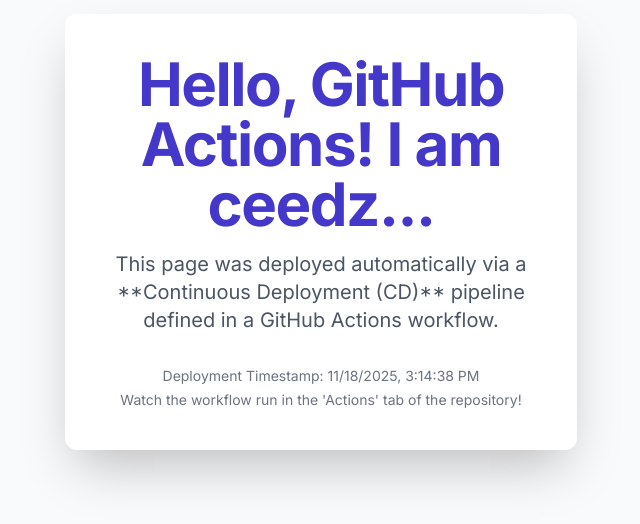
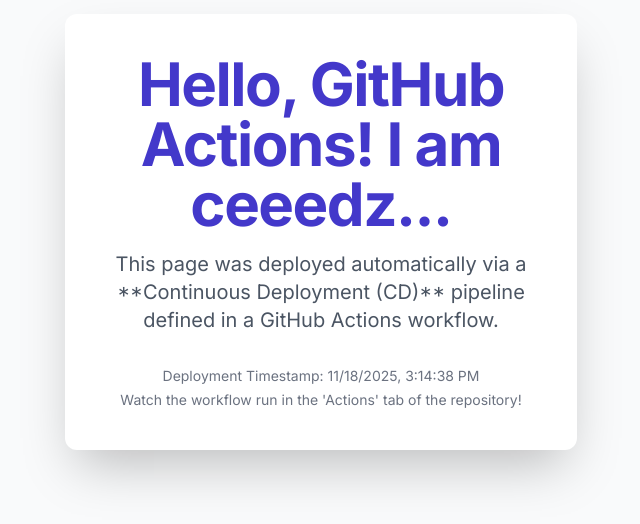
Before and after one commit to Cedrick250/gh-deployment-workflow, a plain HTML site: page index.html in a window 1280 px wide. Shown: the part 168-692 px from the top of the page, without its empty margins (319-959 px from the left). Drawn offline with nearby package versions, Linux system fonts and the light colour scheme.

Commit message:
Update index.html
change

```diff
--- a/index.html
+++ b/index.html
@@ -15,7 +15,7 @@
 <body class="bg-gray-50 flex items-center justify-center min-h-screen p-4">
     <div class="bg-white p-10 rounded-xl shadow-2xl text-center max-w-lg w-full">
         <h1 class="text-6xl font-extrabold text-indigo-700 mb-4 tracking-tight">
-            Hello, GitHub Actions! I am ceedz...
+            Hello, GitHub Actions! I am ceeedz...
         </h1>
         <p class="text-xl text-gray-600 mb-6">
             This page was deployed automatically via a **Continuous Deployment (CD)** pipeline defined in a GitHub Actions workflow.
```
